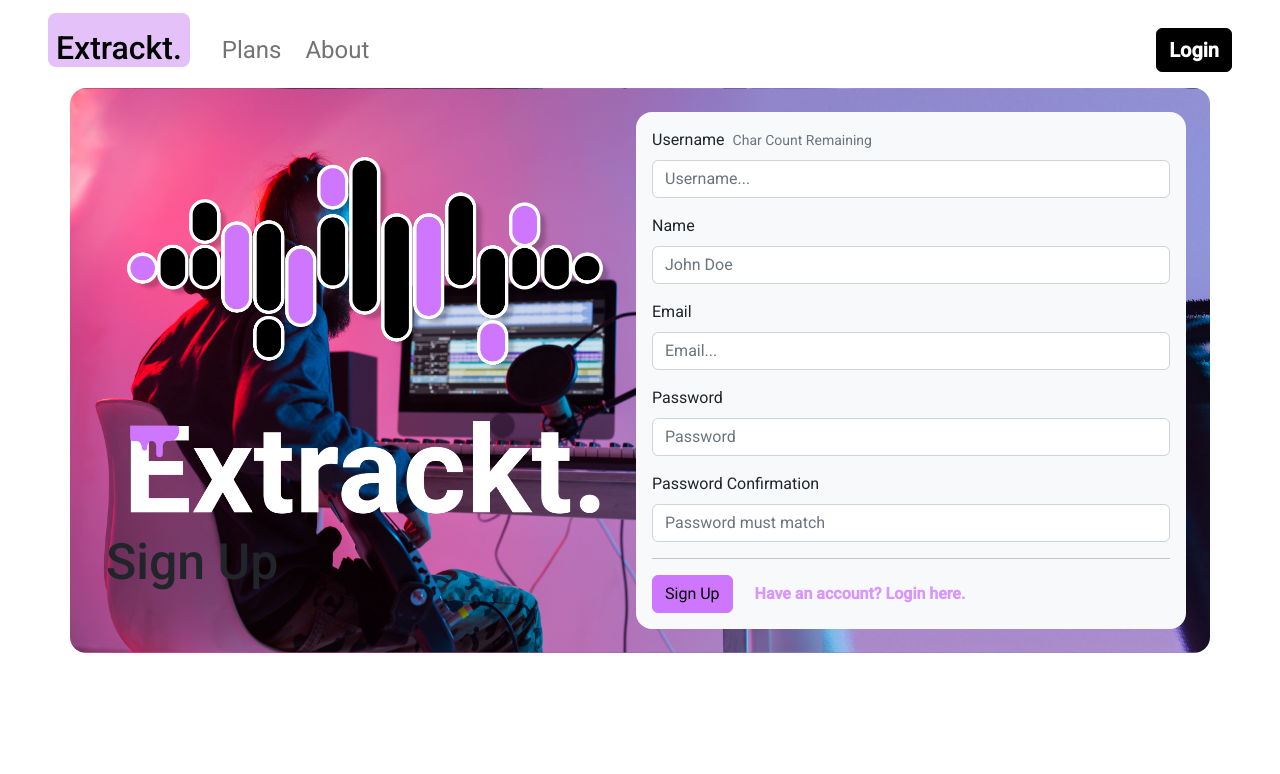
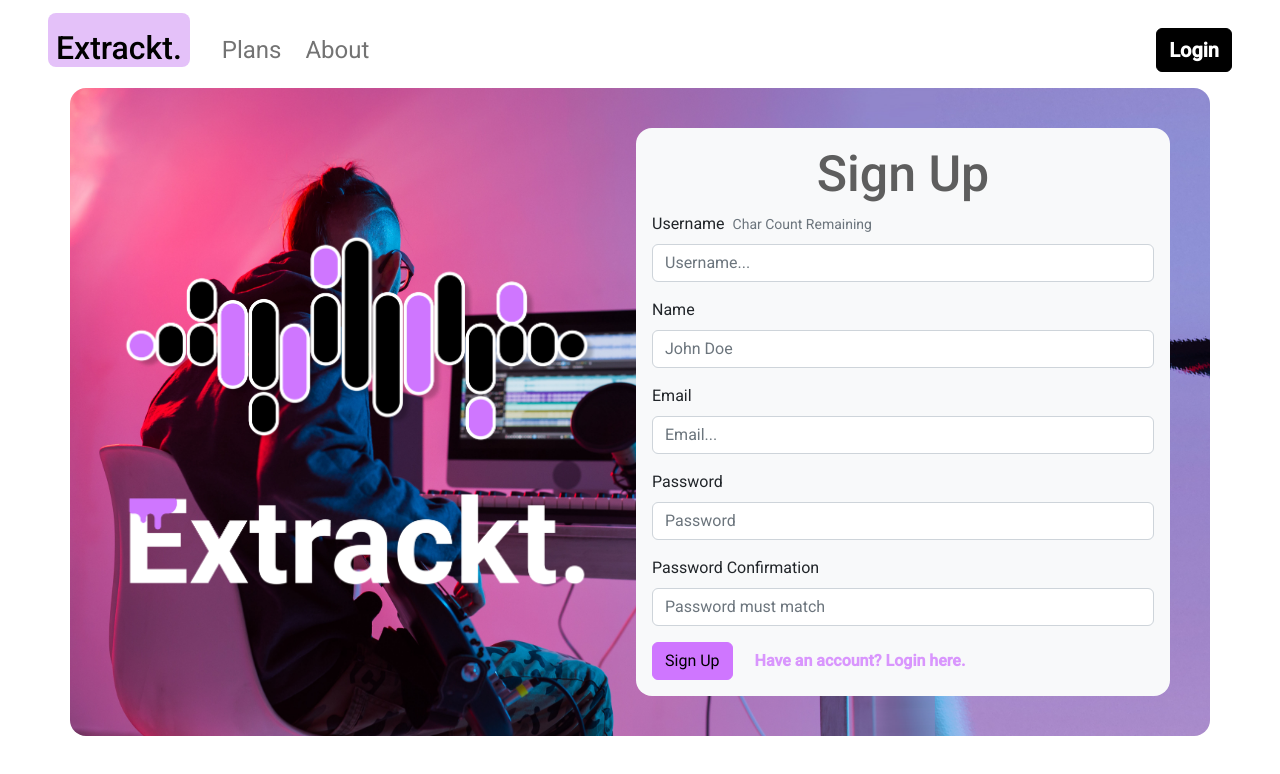
Before and after one commit to nickmendezFlatiron/extrackt, a React (Create React App) app in the folder client/: page /signup in a window 1280 px wide. Shown: the top 774 px of the page. Built offline with nearby package versions, Linux system fonts and the light colour scheme.

Commit message:
added form controls to signup form

```diff
--- a/client/src/App.js
+++ b/client/src/App.js
@@ -70,7 +70,7 @@ function App() {
       {authenticated && <Sidebar user={user}/>}
       <Routes>
         <Route path="/" element={<Homepage toggleModal={toggleModal} />}/>
-        <Route path="/signup" element={<SignupForm />}/>
+        <Route path="/signup" element={<SignupForm handleShow={handleShow}/>}/>
         <Route path="/plans" element={<Plans />} />
         <Route path="about" element={<About />} />
         <Route path="marketplace" exact element={ <Marketplace collection={collection}/>}>
--- a/client/src/home-page/SignupForm.jsx
+++ b/client/src/home-page/SignupForm.jsx
@@ -9,8 +9,13 @@ import Image from 'react-bootstrap/Image'
 
 import logo from '../assets/logo-stroke.png'
 
-const SignupForm = () => {
+const SignupForm = ({handleShow}) => {
   const [validated, setValidated] = useState(false);
+  const [username , setUsername] = useState("")
+  const [name , setName] = useState("")
+  const [email, setEmail] = useState("")
+  const [password , setPassword] = useState("")
+  const [passwordConfirmation , setPasswordConfirmation] = useState("")
 
 
   const handleSubmit = (event) => {
@@ -28,9 +33,9 @@ const SignupForm = () => {
       <Row className="signup-bg align-items-center p-4 rounded-4">
         <Col className="">
         <Image src={logo} fluid/>
-        <h1>Sign Up </h1>
         </Col>
-        <Col className="bg-light p-3 rounded-4">
+        <Col className="bg-light m-3 p-3 rounded-4">
+        <h1 className=" text-secondary text-center">Sign Up </h1>
           <Form noValidate validate={validated} onSubmit={handleSubmit}>
             <Form.Group className="mb-3" controlId="formBasicUsername">
               <Form.Label>
@@ -52,18 +57,18 @@ const SignupForm = () => {
 
             <Form.Group className="mb-3" controlId="formBasicPassword">
               <Form.Label>Password</Form.Label>
-              <Form.Control type="password" placeholder="Password" />
+              <Form.Control type="password" placeholder="Password" value={password}/>
             </Form.Group>
             <Form.Group className="mb-3" controlId="formBasicPasswordConfirmation">
               <Form.Label>Password Confirmation</Form.Label>
               <Form.Control type="password" placeholder="Password must match" />
             </Form.Group>
 
-            <hr/>
+            {/* <hr/> */}
             <Button variant="primary" type="submit">
               Sign Up
             </Button>
-            <button className="link-btn text-primary opacity-75 ms-3"><strong>Have an account? Login here. </strong></button>
+            <button type="button" onClick={handleShow} className="link-btn text-primary opacity-75 ms-3"><strong>Have an account? Login here. </strong></button>
           </Form>
         </Col>
       </Row>
--- a/client/src/styles/App.css
+++ b/client/src/styles/App.css
@@ -158,7 +158,7 @@ input[type="range"]::-webkit-slider-thumb {
 .signup-bg {
   background-color: white;
   background: url("../assets/signup.jpg");
-  background-size: contain;
+  background-size: cover;
   background-position: left;
 }
 
```
